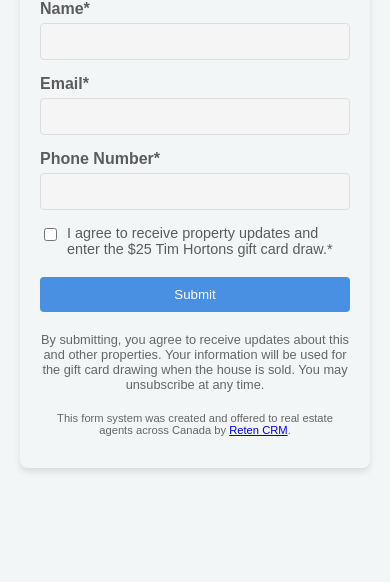
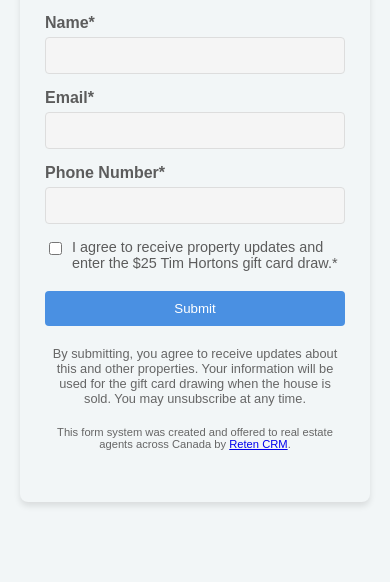
Before and after one commit to RetenCRM/QR-Code-Form, a plain HTML site: page index.html in a window 390 px wide. Shown: the part 262-844 px from the top of the page. Drawn offline with Linux system fonts and the light colour scheme.

Commit message:
Update index.html

```diff
--- a/index.html
+++ b/index.html
@@ -172,7 +172,8 @@
 
         @media (max-width: 600px) {
             .form-wrapper, .thank-you-screen {
-                padding: 20px;
+                padding: 40px 25px;
+		    paddin-top: 50pc;
             }
         }
     </style>
```
